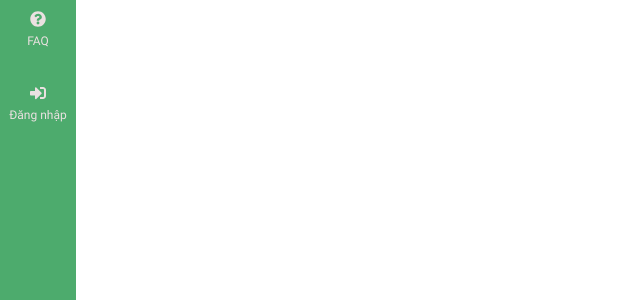
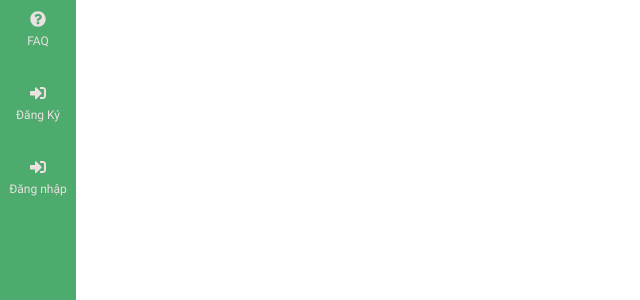
Before and after one commit to dangtuanhuy/CT251-1, a PHP site: page /public/categories.php in a window 1280 px wide. Shown: the part 420-720 px from the top of the page, without its empty margins (0-640 px from the left). Run offline with PHP 8.4, Linux system fonts and the light colour scheme; some libraries are stand-ins or nearby versions.

Commit message:
update template

```diff
--- a/templates/header.php
+++ b/templates/header.php
@@ -42,6 +42,10 @@
                 </a>
                 <a class="nav-link text-center" href=<?= PUBLIC_PATH.'/sign-in.php' ?>>
                     <p class="mb-0"><i class="fa fa-sign-in-alt"></i></p>
+                    <p class="nav-link-text">Đăng Ký</p>
+                </a>
+                <a class="nav-link text-center" href=<?= PUBLIC_PATH.'/sign-up.php' ?>>
+                    <p class="mb-0"><i class="fa fa-sign-in-alt"></i></p>
                     <p class="nav-link-text">Đăng nhập</p>
                 </a>
                 <!-- <a class="nav-link active text-center" href="#">
```
